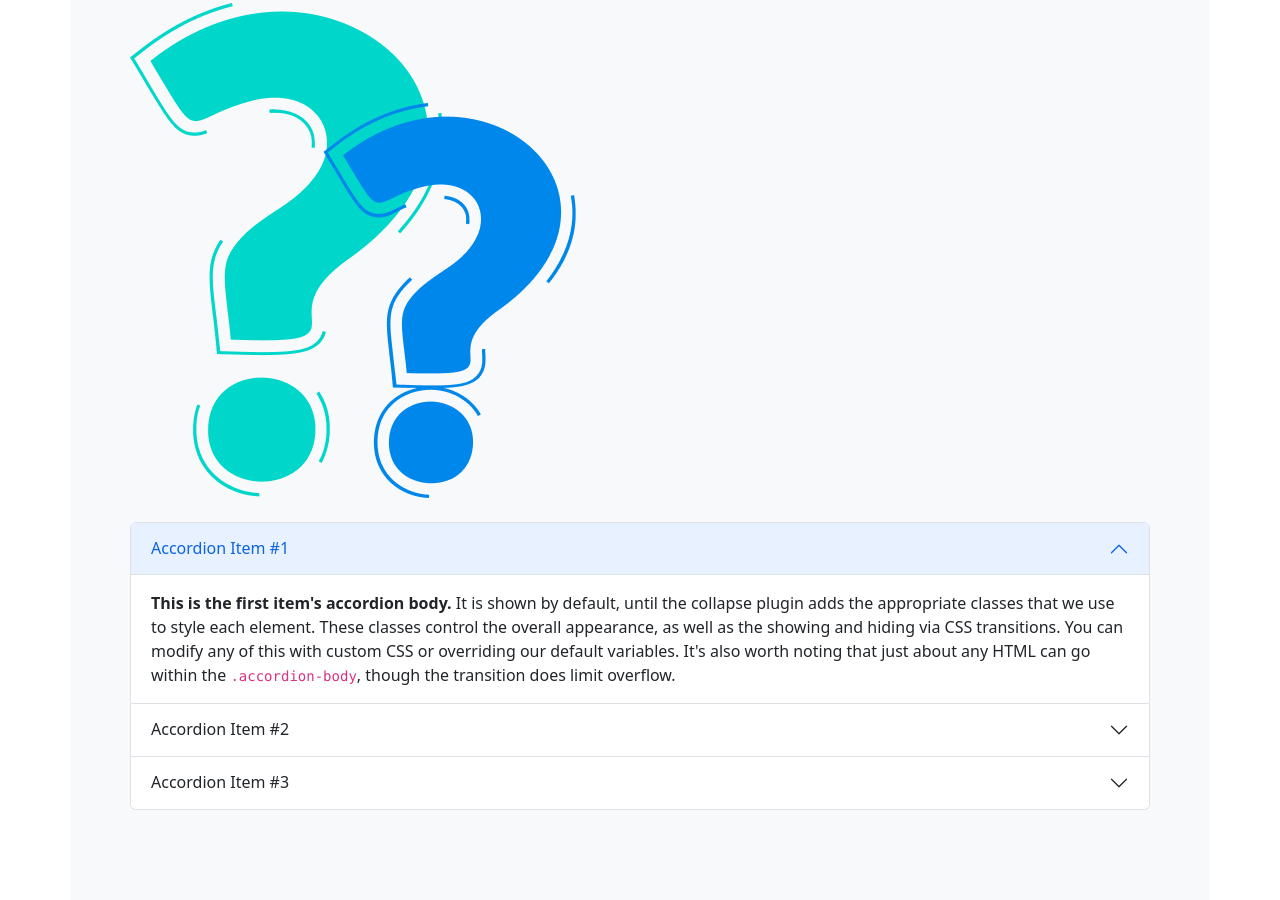
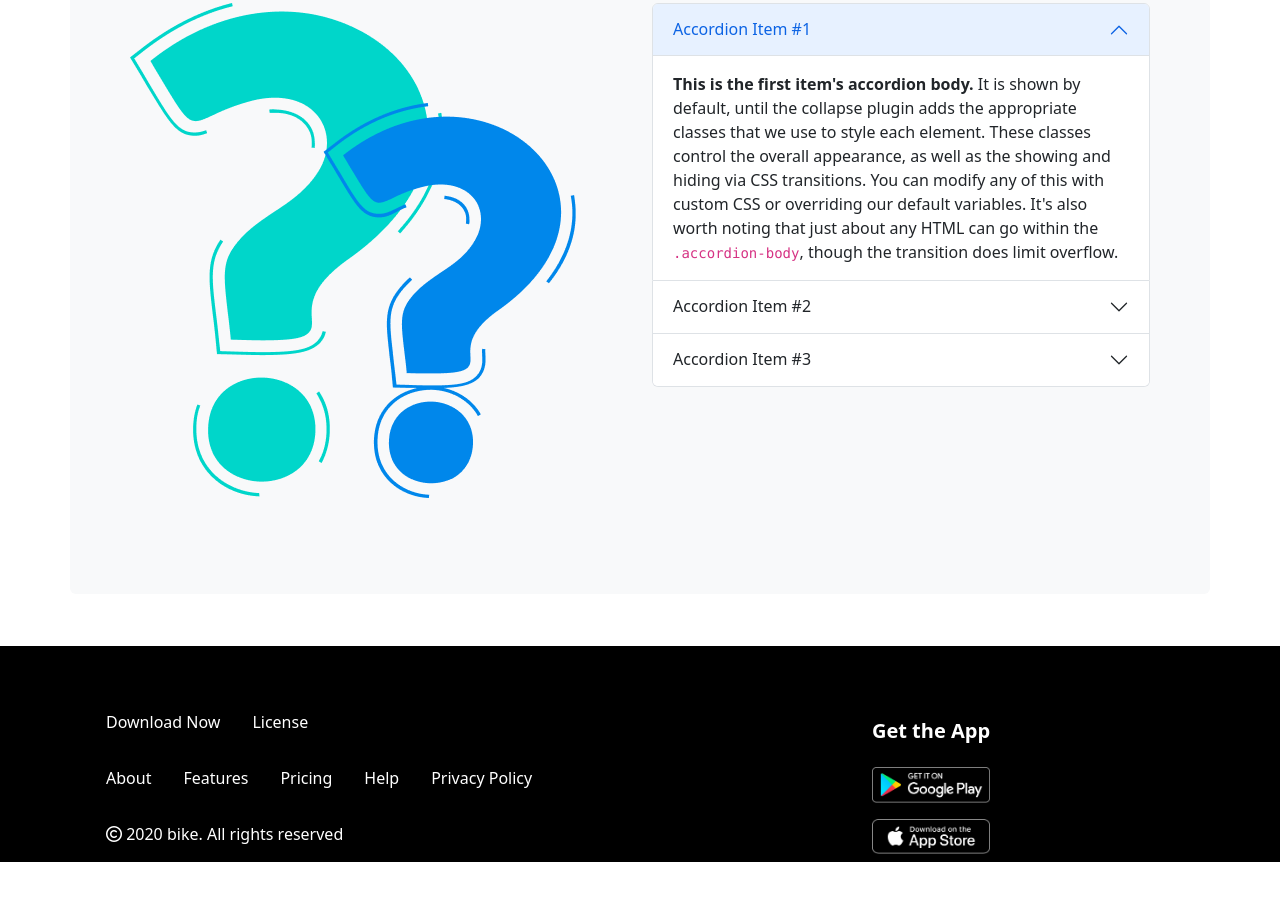
Before and after one commit to safayatalif/biker-zone-website, a plain HTML site: page index.html in a window 1280 px wide. Shown: the part 2632-3532 px from the top of the page. After the commit the page ends 3494 px from the top, so only its background shows below. Drawn offline with nearby package versions, Linux system fonts and the light colour scheme.

Commit message:
footer and all section complete

```diff
--- a/index.html
+++ b/index.html
@@ -252,11 +252,11 @@
         <!-- Frequently Asked Questions section  -->
         <section class="container mt-5 py-5 bg-light rounded">
             <h1 class="text-center my-5">Frequently Asked <span class="text-danger">Questions</span></h1>
-            <div class="row row-cols-1 row-md-cols-2 p-5 g-4">
-                <div class="col">
+            <div class="row p-5 g-4">
+                <div class="col-sm-12 col-md-6">
                     <img class="img-fluid" src="images/faq.png" alt="">
                 </div>
-                <div class="col">
+                <div class="col-sm-12 col-md-6">
                     <div class="accordion" id="accordionExample">
                         <div class="accordion-item">
                           <h2 class="accordion-header" id="headingOne">
@@ -300,7 +300,34 @@
 
         </section>
     </main>
-    <footer></footer>
+    <footer>
+        <section class="container-lg">
+            <div class="row g-5">
+                <div class="col-sm-12 col-md-6">
+                    <div class="p-2 nav">
+                        <a class="nav-link text-white" href="">Download Now</a>
+                        <a class="nav-link text-white" href="">License</a>
+                    </div>
+                    <div class="p-2 nav">
+                        <a class="nav-link text-white" href="">About</a>
+                        <a class="nav-link text-white" href="">Features</a>
+                        <a class="nav-link text-white" href="">Pricing</a>
+
+                        <a class="nav-link text-white" href="">Help</a>
+                        <a class="nav-link text-white" href="">Privacy Policy</a>
+                    </div>
+                    <div class="p-2 nav">
+                        <a class="nav-link text-white" href=""><i class="fa-regular fa-copyright"></i> 2020 bike. All rights reserved</a>
+                    </div>
+                </div>
+                <div class="col-sm-12 col-md-6 d-flex flex-column justify-content-end align-items-center">
+                    <h5 class="fw-semibold text-white p-2">Get the App</h5>
+                    <img class="w-25 img-fluid p-2" src="images/android.png" alt="">
+                    <img class="w-25 img-fluid p-2" src="images/ios.png" alt="">
+                </div>
+            </div>
+        </section>
+    </footer>
 
     <!-- bootstrap js link  -->
     <script src="https://cdn.jsdelivr.net/npm/bootstrap@5.2.3/dist/js/bootstrap.bundle.min.js"
--- a/styles/style.css
+++ b/styles/style.css
@@ -1,3 +1,7 @@
 .bz-icon-color{
     background-color: red;
 }
+footer{
+    background-color: black;
+    margin-top: 100px;
+}
```
